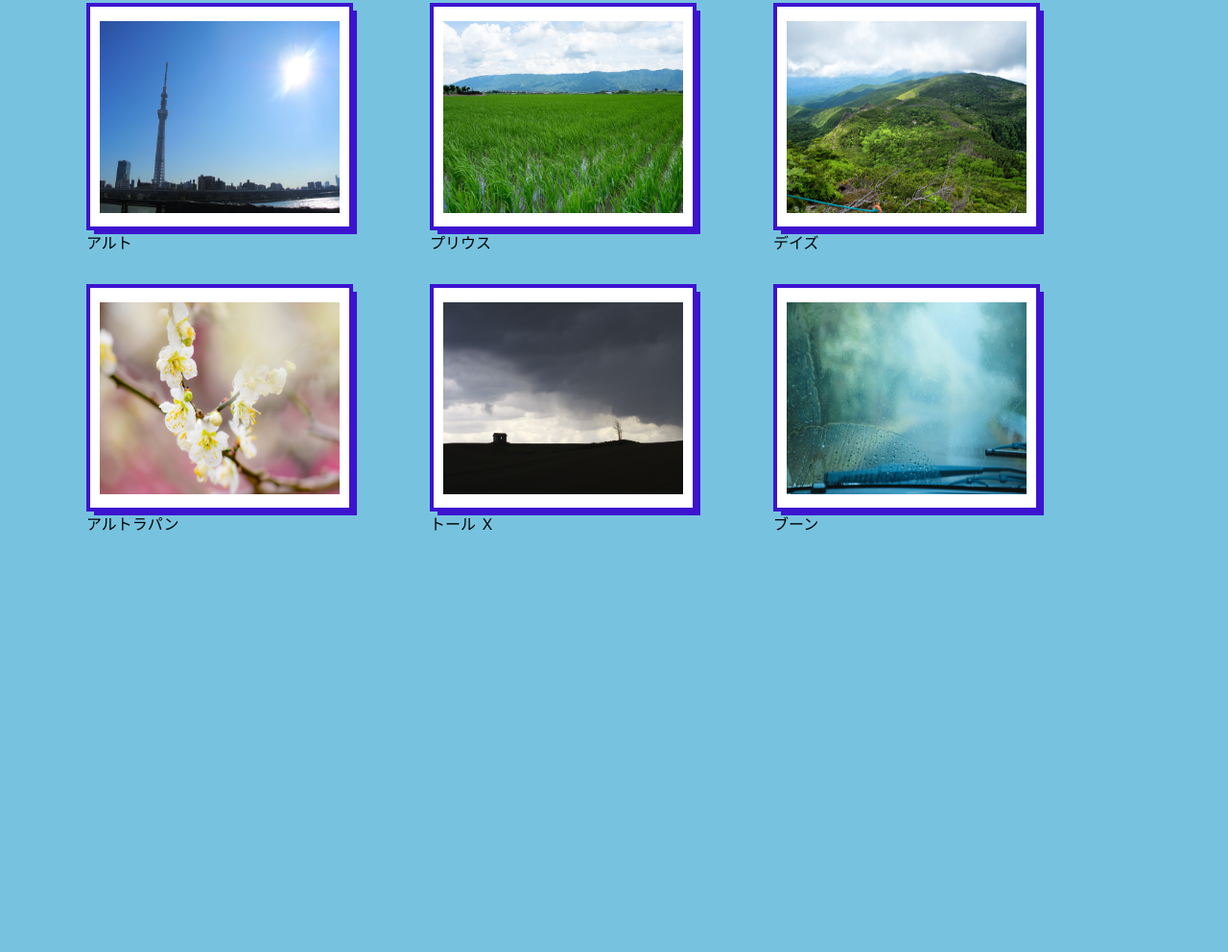
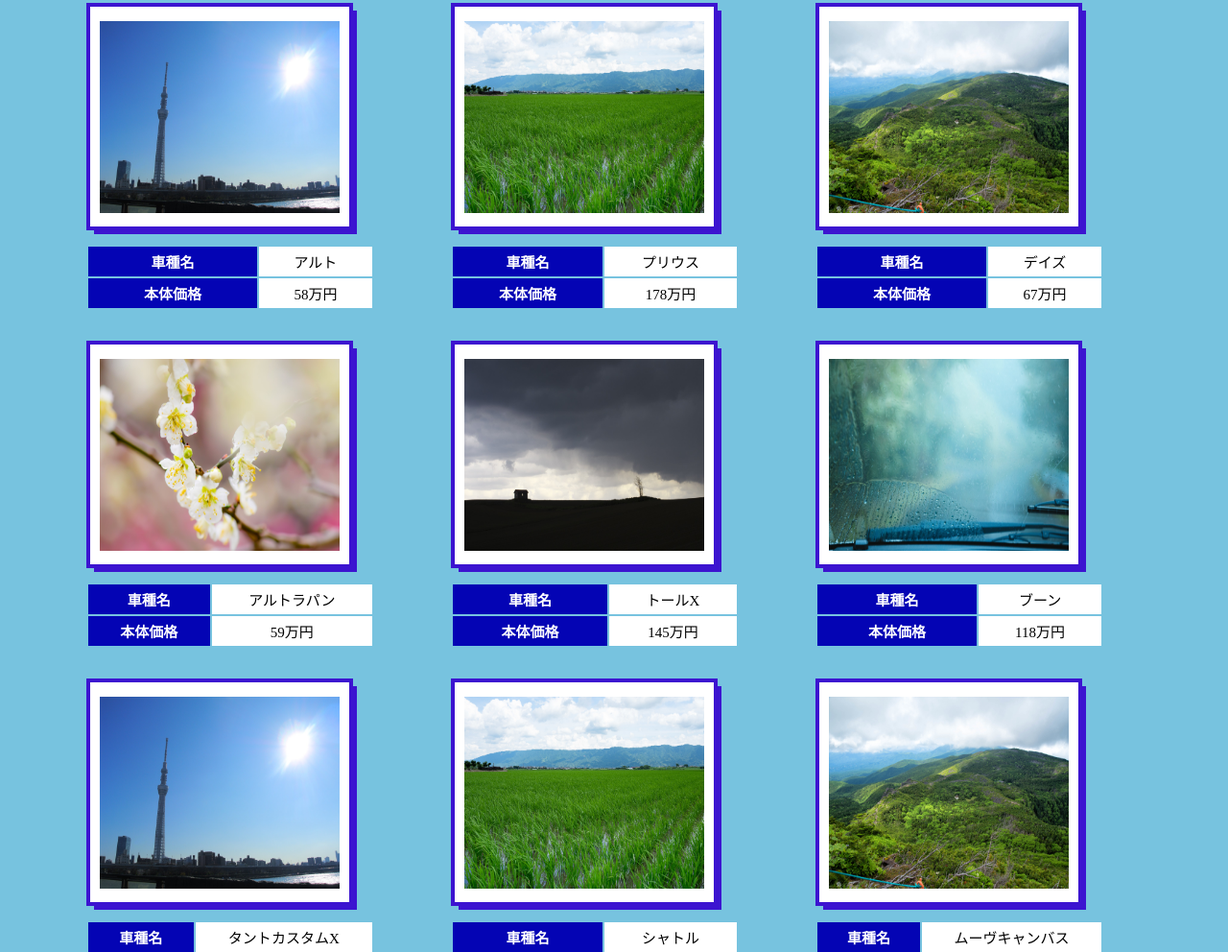
Before and after one commit to tomukobayashi/carNewHtml, a plain HTML site: page index.html in a window 1280 px wide. Shown: the part 1808-2800 px from the top of the page at 96% size. Drawn offline with Linux system fonts and the light colour scheme.

Commit message:
20200406-2

```diff
--- a/css/responsive.css
+++ b/css/responsive.css
@@ -26,7 +26,7 @@
 	padding-bottom:0px;
 	padding-top:150px;
 	margin-top: 0px;
-	margin-bottom: 1200px;
+	margin-bottom: 2500px;
   }
 
   #Access{
@@ -40,15 +40,22 @@
     padding: 0;
   }
 
-  /*ヘッダー*/
+/*ヘッダー*/
   .navbar-nav li {
-	margin-bottom: 10px;
-	display: table-cell;
-    width: 200px;
+    font-size: 10px;
+	  margin-bottom: 10px;
+    display: table-cell;
+    padding:1px 1px 1px 1px;
+    width: 100px;
     height: 50px;
     vertical-align: middle;
+    width: 100px;
+    text-align: center;
+    background-color:#3C14D0;
+    float: left;
+    line-height: 50px;
+    margin-right: 5px;
   }
-
 
 /*タイトル*/
 #graphic ul img{
@@ -107,13 +114,20 @@
   #Cars h1{
 	margin-top: 0px;
   }
+  .car{
+    width: 180px;
+  }
+
+  .sp_br{
+    display:block;
+  }
 
 /*アクセス*/
 #accesstable {
     border-collapse: collapse;
     margin: 0 auto;
     padding: 0;
-	width: auto;
+	  width: auto;
     vertical-align: middle;
     display: table-cell;
     table-layout: fixed;
--- a/css/responsive2.css
+++ b/css/responsive2.css
@@ -26,7 +26,7 @@
 	padding-bottom:0px;
 	padding-top:100px;
 	margin-top: 0px;
-  margin-bottom: 500px;
+  margin-bottom:1500px;
   padding-left: 10px;
   }
 
@@ -41,7 +41,7 @@
     padding: 0;
   }
 
-  /*ヘッダー*/
+/*ヘッダー*/
   .navbar-nav li {
 	margin-bottom: 10px;
 	display: table-cell;
@@ -111,4 +111,11 @@
 	margin-left: 10px;
 }
 
+.car{
+  width: 180px;
+}
+
+.sp_br{
+  display:block;
+}
 /*アクセス*/
--- a/css/style.css
+++ b/css/style.css
@@ -68,7 +68,7 @@
   }
 
   #Cars{
-    padding-bottom: 1000px;
+    padding-bottom: 1200px;
   }
 
   #Access{
@@ -120,6 +120,7 @@
   }
   #mainNav ul{
     list-style: none;
+    padding-bottom:10px;
   }
 
   .navbar-nav li {
@@ -140,7 +141,11 @@
 
   .navbar-brand{
     color:blue;
-    text-decoration: none;
+  }
+
+  #mainNav .collapse{
+    padding-bottom: 10px;
+
   }
 
 /*タイトル部分*/
@@ -286,6 +291,23 @@
   margin-left: 0px;
 }
 
+.car{
+  padding-top: 15px;
+  font-size: 15px;
+  width: 300px;
+}
+.car th{
+  background-color: #0404B4;
+  color:#fff;
+  padding:5px 5px 5px 5px;
+}
+.car tr{
+  background-color: #fff;
+  text-align: center;
+}
+.sp_br{
+  display: none;
+}
 
 /*アクセス*/
 #accesstable {
--- a/index.html
+++ b/index.html
@@ -63,32 +63,143 @@
           <figure>
               <a href="#"><img src="images/aluto.jpg"></a>
               <figcaption>
-                アルト
+                <table class="car">
+                <tr>
+                <th>車種名</th>
+                <td>アルト</td>
+                </tr>
+                <tr>
+                  <th>本体<br class="sp_br">価格</th>
+                  <td>58万円</td>
+                  </tr>
+                </table>
                </figcaption>
           </figure>
           <figure>
               <a href="#"><img src="images/purius.jpg"></a>
-              <figcaption>プリウス</figcaption>
+              <figcaption>
+                <table class="car">
+                  <tr>
+                  <th>車種名</th>
+                  <td>プリウス</td>
+                  </tr>
+                  <tr>
+                    <th>本体<br class="sp_br">価格</th>
+                    <td>178万円</td>
+                    </tr>
+                  </table>
+              </figcaption>
           </figure>
           <figure>
               <a href="#"><img src="images/days.jpg"></a>
-              <figcaption>デイズ</figcaption>
+              <figcaption>
+                <table class="car">
+                  <tr>
+                  <th>車種名</th>
+                  <td>デイズ</td>
+                  </tr>
+                  <tr>
+                    <th>本体<br class="sp_br">価格</th>
+                    <td>67万円</td>
+                    </tr>
+                  </table>
+              </figcaption>
           </figure>
         </div>
         <div class="gallery_box">
             <figure>
               <a href="#"><img src="images/arutoraban.jpg"></a>
-              <figcaption>アルトラパン</figcaption>
+              <figcaption>
+                <table class="car">
+                <tr>
+                <th>車種名</th>
+                <td>アルトラパン</td>
+                </tr>
+                <tr>
+                  <th>本体<br class="sp_br">価格</th>
+                  <td>59万円</td>
+                  </tr>
+                </table>
+              </figcaption>
             </figure>
             <figure>
                 <a href="#"><img src="images/toru.jpg"></a>
-                <figcaption>トール Ｘ</figcaption>
+                <figcaption>
+                  <table class="car">
+                  <tr>
+                  <th>車種名</th>
+                  <td>トールX</td>
+                  </tr>
+                  <tr>
+                    <th>本体<br class="sp_br">価格</th>
+                    <td>145万円</td>
+                    </tr>
+                  </table>
+                </figcaption>
             </figure>
             <figure>
                 <a href="#"><img src="images/boon.jpg"></a>
-                <figcaption>ブーン</figcaption>
+                <figcaption>
+                  <table class="car">
+                    <tr>
+                    <th>車種名</th>
+                    <td>ブーン</td>
+                    </tr>
+                    <tr>
+                      <th>本体<br class="sp_br">価格</th>
+                      <td>118万円</td>
+                      </tr>
+                    </table>
+                </figcaption>
             </figure>
          </div>
+         <div class="gallery_box">
+          <figure>
+              <a href="#"><img src="images/aluto.jpg"></a>
+              <figcaption>
+                <table class="car">
+                <tr>
+                <th>車種名</th>
+                <td>タント<br class="sp_br">カスタムX</td>
+                </tr>
+                <tr>
+                  <th>本体<br class="sp_br">価格</th>
+                  <td>150万円</td>
+                  </tr>
+                </table>
+               </figcaption>
+          </figure>
+          <figure>
+              <a href="#"><img src="images/purius.jpg"></a>
+              <figcaption>
+                <table class="car">
+                  <tr>
+                  <th>車種名</th>
+                  <td>シャトル</td>
+                  </tr>
+                  <tr>
+                    <th>本体<br class="sp_br">価格</th>
+                    <td>135万円</td>
+                    </tr>
+                  </table>
+              </figcaption>
+          </figure>
+          <figure>
+              <a href="#"><img src="images/days.jpg"></a>
+              <figcaption>
+                <table class="car">
+                  <tr>
+                  <th>車種名</th>
+                  <td>ムーヴ<br class="sp_br">キャンバス</td>
+                  </tr>
+                  <tr>
+                    <th>本体<br class="sp_br">価格</th>
+                    <td>100万円</td>
+                    </tr>
+                  </table>
+              </figcaption>
+          </figure>
+        </div>
       </section>
 
        <!---アクセス--->
@@ -98,8 +209,8 @@
             <tr>
                 <th>住所</th>
                 <td class="txt"><a href="javascript:;" onclick=
-                  "window.open('http://maps.google.co.jp/maps?q='+encodeURI('沖縄県うるま市赤道３４５'));return false;" href="javascript:;">
-                  沖縄県うるま市赤道３４５</a></td>
+                  "window.open('http://maps.google.co.jp/maps?q='+encodeURI('沖縄県沖縄市中央３丁目－５－４６'));return false;" href="javascript:;">
+                  沖縄県沖縄市中央３丁目－５－４６</a></td>
             </tr>
             <tr>
                 <th>TEL</th>
```
